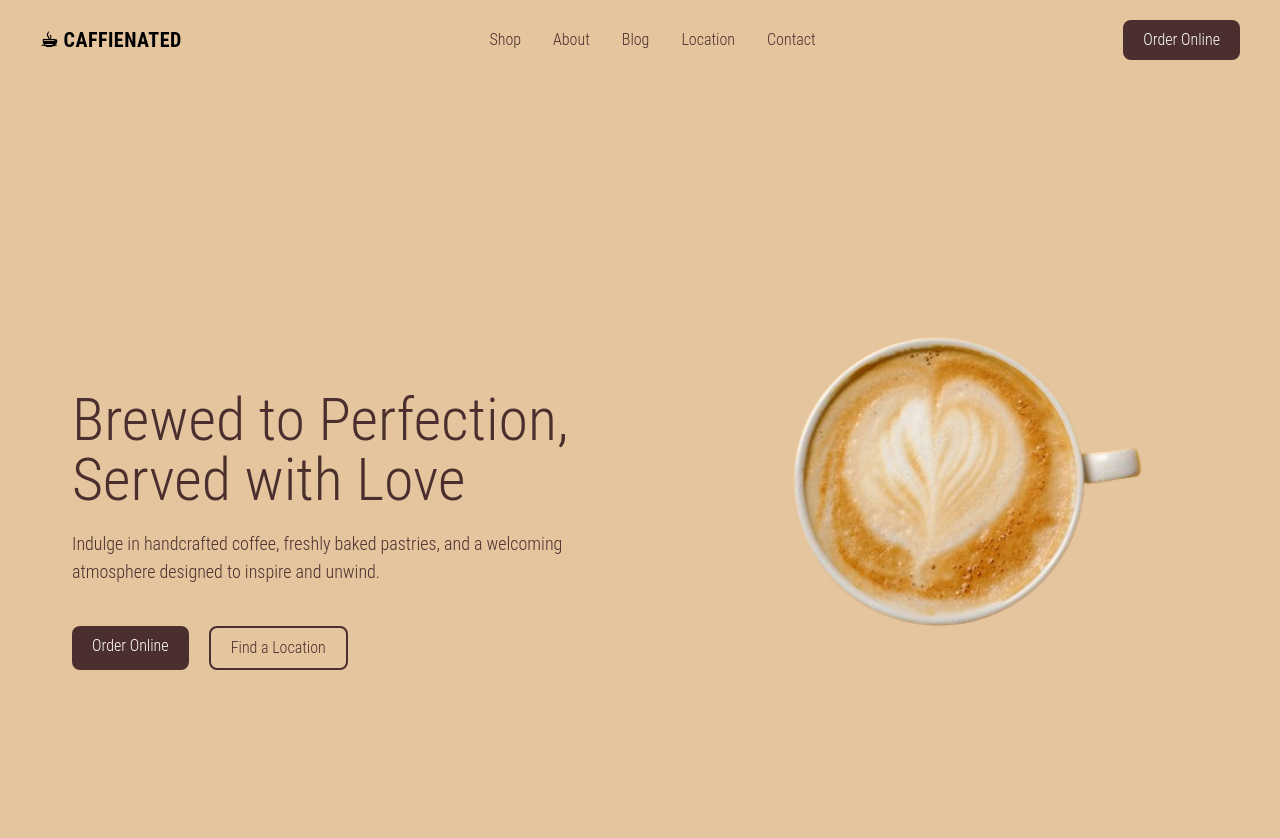
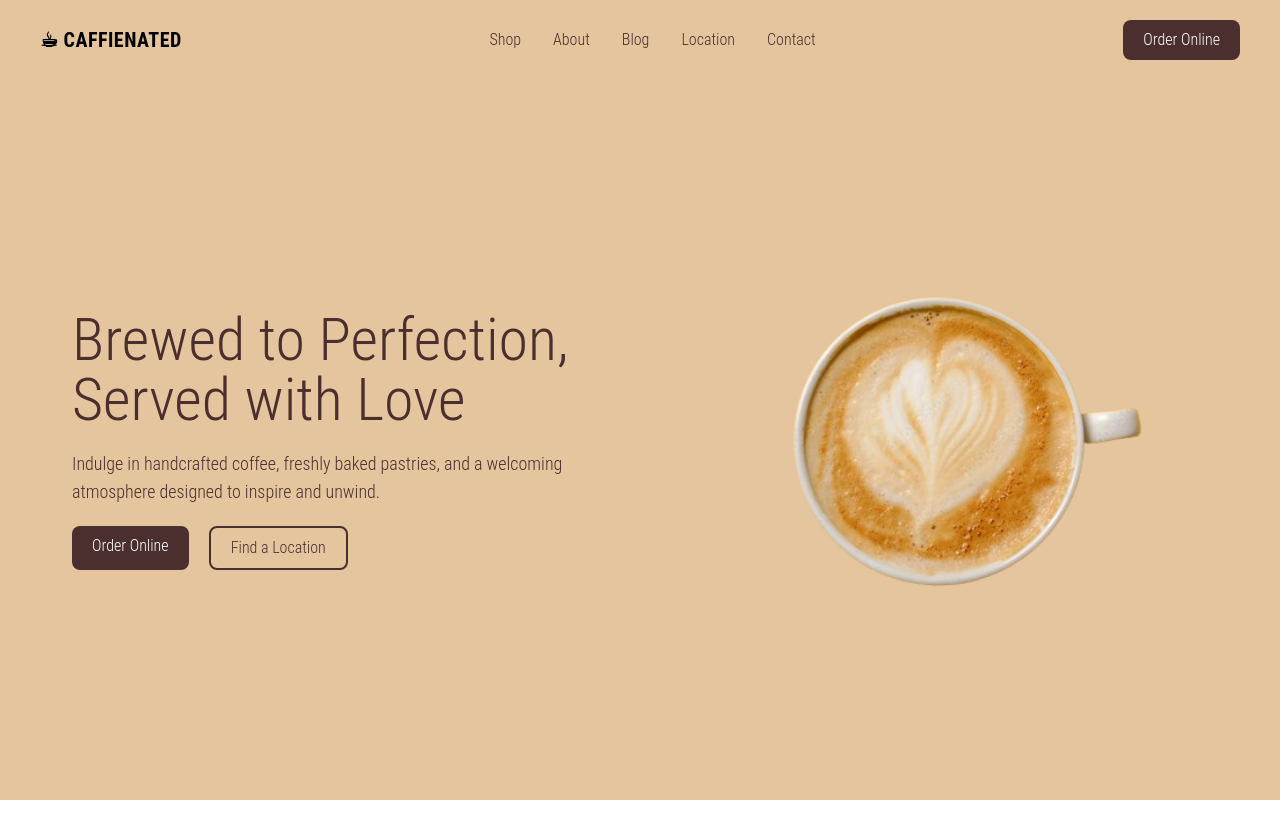
Before and after one commit to anushkameena12/Caffeinated, a React (Vite) app: page / in a window 1280 px wide. Shown: the top 838 px of the page. After the commit the page ends 800 px from the top, so only its background shows below. Built offline with nearby package versions, Linux system fonts and the light colour scheme.

Commit message:
trying to fix extra screen in home

```diff
--- a/src/App.jsx
+++ b/src/App.jsx
@@ -16,9 +16,12 @@ function App() {
 
   return (
     <BrowserRouter>
+    <div className="h-screen flex flex-col">
     <Navbar />
+    <Home/>
+    </div>
     <Routes>
-      <Route path="/" element={<Home />} />
+
       <Route path="/shop" element={<Shop />} />
       <Route path="/about" element={<About />} />
       <Route path="/blog" element={<Blog />} />
--- a/src/Navbar.jsx
+++ b/src/Navbar.jsx
@@ -3,7 +3,7 @@ import { Link } from 'react-router-dom'
 
 const Navbar = () => {
   return (
-    <nav className='bg-[#E4C59E] w-full px-10 py-5 flex justify-between items-center' >
+    <nav className='bg-[#E4C59E] w h-20-full px-10 py-5 flex justify-between items-center' >
 
         <Link to= "/" className='text-xl font-semibold tracking-wide'>☕︎ CAFFIENATED</Link>
         <div className='flex gap-8 items-center text-[#4b2e2e]'>
--- a/src/pages/Home.jsx
+++ b/src/pages/Home.jsx
@@ -3,18 +3,18 @@ import { Link } from 'react-router-dom'
 
 const Home = () => {
   return (
-    <div className='bg-[#E4C59E] h-screen flex flex-col justify-center items-center gap-10' >
-      <div className='grid grid-cols-1 md:grid-cols-2 gap-10 px-10' >
-        <div className='px-8'>
-        <h1 className='text-6xl text-[#4b2e2e] pt-50'>Brewed to Perfection, <br/> Served with Love</h1>
-        <p className='text-[#4b2e2e] text-lg py-5'>Indulge in handcrafted coffee, freshly baked pastries, and a welcoming atmosphere designed to inspire and unwind. </p>
+    <div className='bg-[#E4C59E] flex-1 flex justify-center items-center gap-10' >
+      <div className='grid grid-cols-1 md:grid-cols-2 gap-10 px-10 items-center' >
+        <div className='px-8 '>
+        <h1 className='text-6xl text-[#4b2e2e]'>Brewed to Perfection, <br/> Served with Love</h1>
+        <p className='text-[#4b2e2e] text-lg pt-5'>Indulge in handcrafted coffee, freshly baked pastries, and a welcoming atmosphere designed to inspire and unwind. </p>
         <div className='flex gap-5 mt-5' >
           <Link to="/order" className='text-white bg-[#4b2e2e] px-5 py-2 rounded-lg hover:bg-[#3a2323] transition'>Order Online</Link>
           <Link to="/location" className='text-[#4b2e2e] border-2 border-[#4b2e2e] px-5 py-2 rounded-lg hover:bg-[#4b2e2e] hover:text-white transition'>Find a Location</Link>
         </div>
         </div>
         <div>
-          <img src="public/coffee.png" alt="Coffee" className='w-full h-full object-cover' />
+          <img src="/coffee.png" alt="Coffee" className='w-full h-full object-cover' />
         </div>
 
       </div>
```
